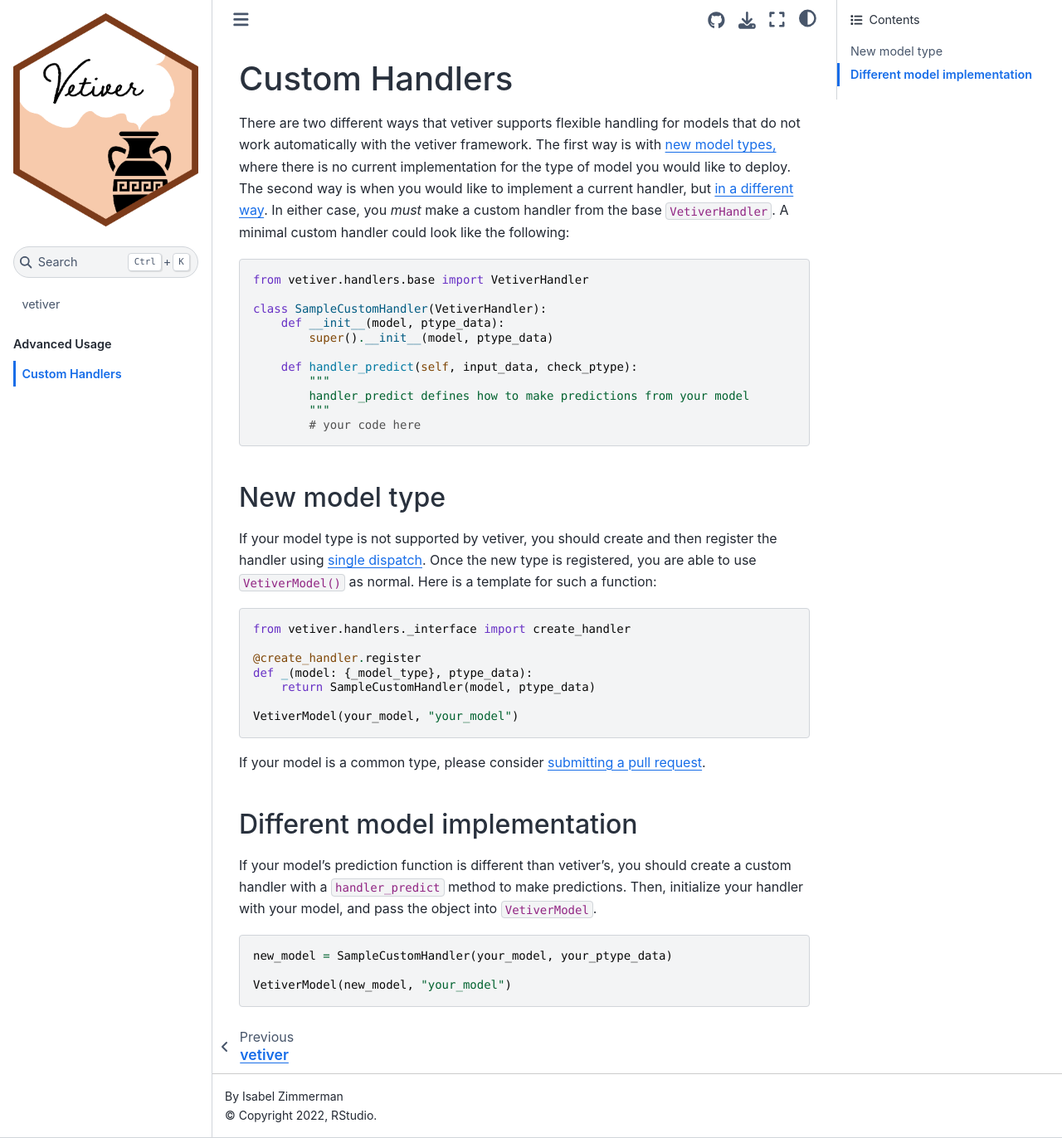
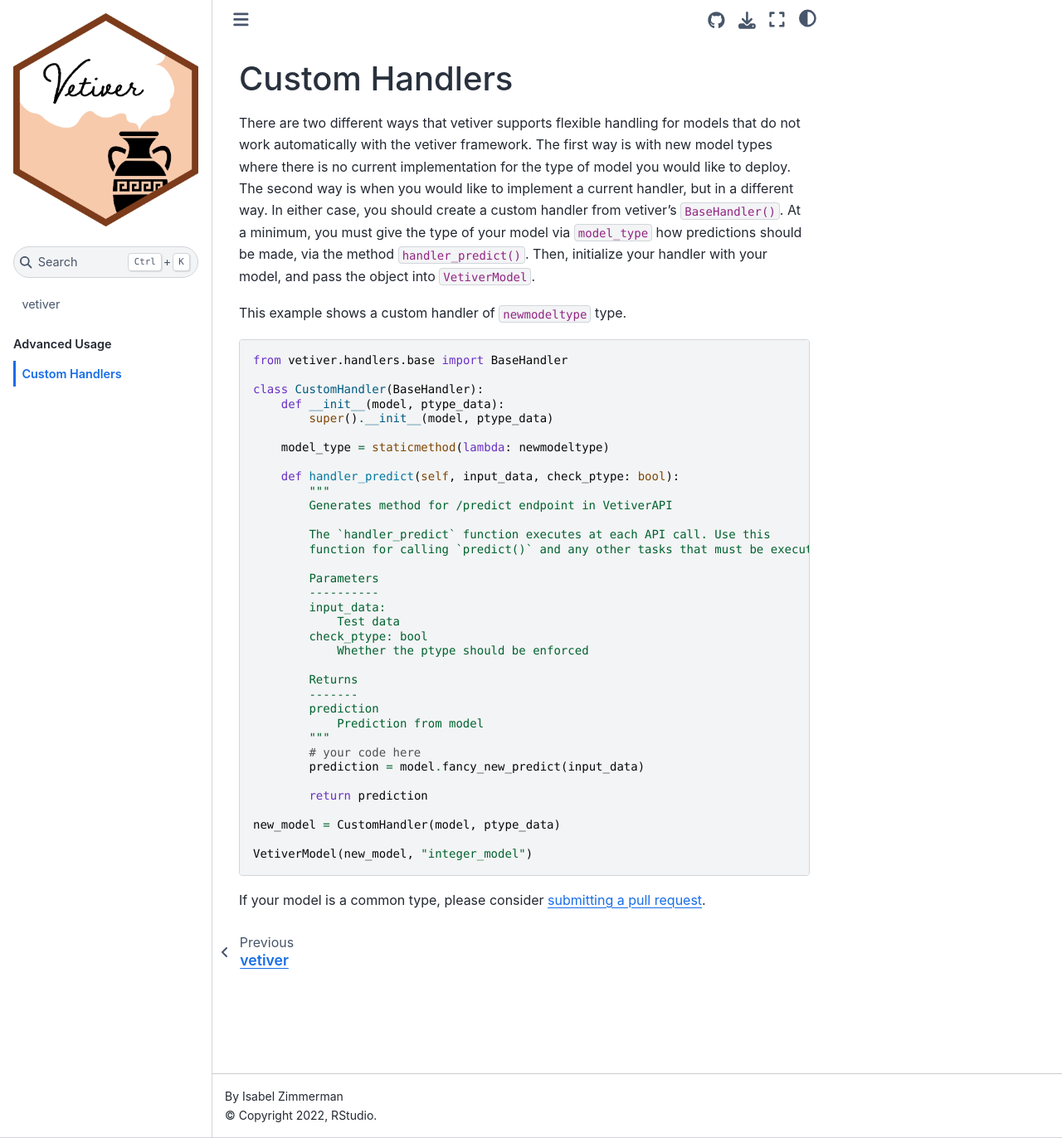
Before and after one commit to rstudio/vetiver-python, a Sphinx documentation site: the page built from docs/source/advancedusage/custom_handler.md, in a window 1280 px wide and 1372 px high. Shown: the whole window at 83% size. Built offline with Sphinx 7.4.7 and the Sphinx Book theme 1.1.4, drawn with Linux system fonts in a browser that asks for light colours.

Commit message:
suggestions from review

````diff
--- a/docs/source/advancedusage/custom_handler.md
+++ b/docs/source/advancedusage/custom_handler.md
@@ -1,41 +1,45 @@
 # Custom Handlers
 
-There are two different ways that vetiver supports flexible handling for models that do not work automatically with the vetiver framework. The first way is with [new model types,](#new-model-type) where there is no current implementation for the type of model you would like to deploy. The second way is when you would like to implement a current handler, but [in a different way](#different-model-implementation). In either case, you *must* make a custom handler from the base `VetiverHandler`. A minimal custom handler could look like the following:
+There are two different ways that vetiver supports flexible handling for models that do not work automatically with the vetiver framework. The first way is with new model types where there is no current implementation for the type of model you would like to deploy. The second way is when you would like to implement a current handler, but in a different way. In either case, you should create a custom handler from vetiver's `BaseHandler()`. At a minimum, you must give the type of your model via `model_type` how predictions should be made, via the method `handler_predict()`. Then, initialize your handler with your model, and pass the object into `VetiverModel`.
+
+This example shows a custom handler of `newmodeltype` type.
 
 ```python
-from vetiver.handlers.base import VetiverHandler
+from vetiver.handlers.base import BaseHandler
 
-class SampleCustomHandler(VetiverHandler):
+class CustomHandler(BaseHandler):
     def __init__(model, ptype_data):
         super().__init__(model, ptype_data)
 
-    def handler_predict(self, input_data, check_ptype):
+    model_type = staticmethod(lambda: newmodeltype)
+
+    def handler_predict(self, input_data, check_ptype: bool):
         """
-        handler_predict defines how to make predictions from your model
+        Generates method for /predict endpoint in VetiverAPI
+
+        The `handler_predict` function executes at each API call. Use this
+        function for calling `predict()` and any other tasks that must be executed at each API call.
+
+        Parameters
+        ----------
+        input_data:
+            Test data
+        check_ptype: bool
+            Whether the ptype should be enforced
+
+        Returns
+        -------
+        prediction
+            Prediction from model
         """
         # your code here
-```
+        prediction = model.fancy_new_predict(input_data)
 
-## New model type
-If your model type is not supported by vetiver, you should create and then register the handler using [single dispatch](https://docs.python.org/3/library/functools.html#functools.singledispatch). Once the new type is registered, you are able to use `VetiverModel()` as normal. Here is a template for such a function:
+        return prediction
 
-```python
-from vetiver.handlers._interface import create_handler
+new_model = CustomHandler(model, ptype_data)
 
-@create_handler.register
-def _(model: {_model_type}, ptype_data):
-    return SampleCustomHandler(model, ptype_data)
-
-VetiverModel(your_model, "your_model")
+VetiverModel(new_model, "integer_model")
 ```
 
 If your model is a common type, please consider [submitting a pull request](https://github.com/rstudio/vetiver-python/pulls).
-
-## Different model implementation
-If your model's prediction function is different than vetiver's, you should create a custom handler with a `handler_predict` method to make predictions. Then, initialize your handler with your model, and pass the object into `VetiverModel`.
-
-```python
-new_model = SampleCustomHandler(your_model, your_ptype_data)
-
-VetiverModel(new_model, "your_model")
-```
--- a/vetiver/__init__.py
+++ b/vetiver/__init__.py
@@ -14,7 +14,7 @@
 from .meta import *  # noqa
 from .write_docker import write_docker  # noqa
 from .write_fastapi import write_app  # noqa
-from .handlers.base import VetiverHandler, create_handler, InvalidModelError  # noqa
+from .handlers.base import BaseHandler, create_handler, InvalidModelError  # noqa
 from .handlers.sklearn import SKLearnHandler  # noqa
 from .handlers.torch import TorchHandler  # noqa
 from .rsconnect import deploy_rsconnect  # noqa
````
Also changed, not shown: 5 other files.
